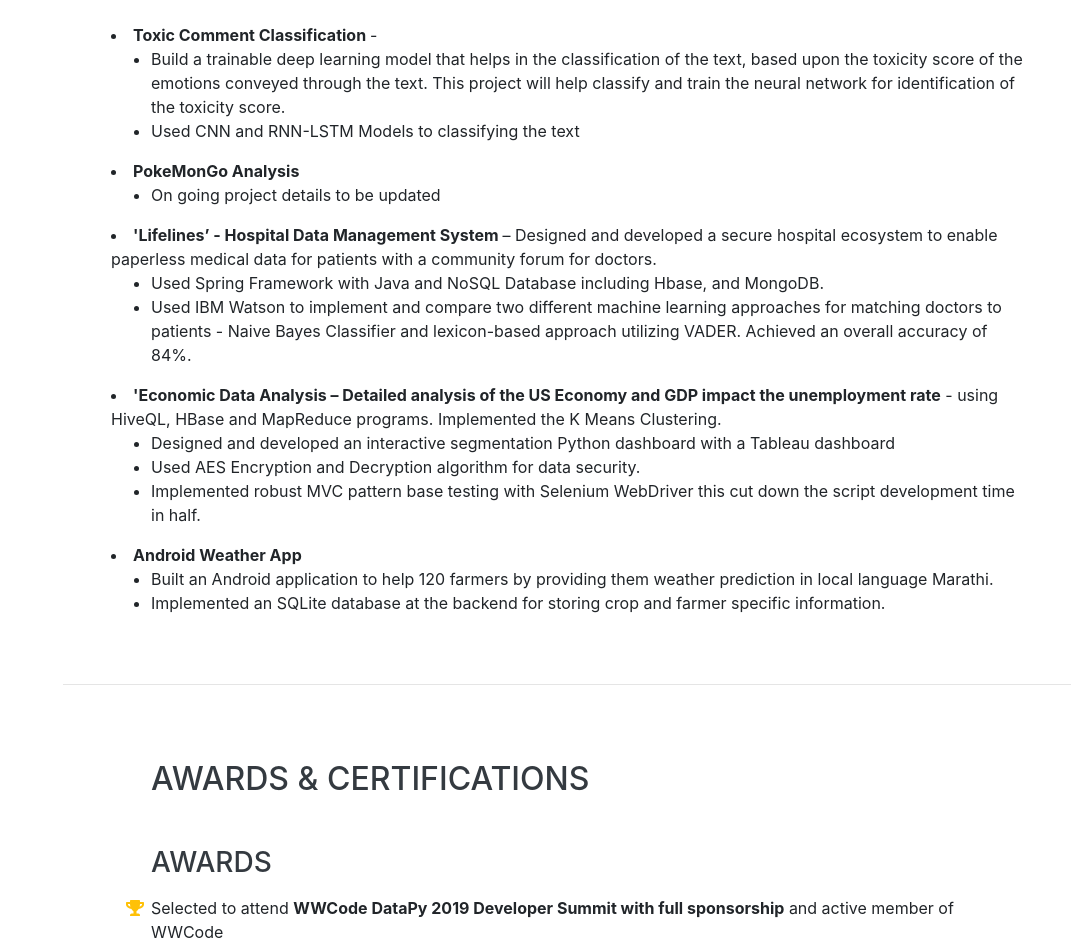
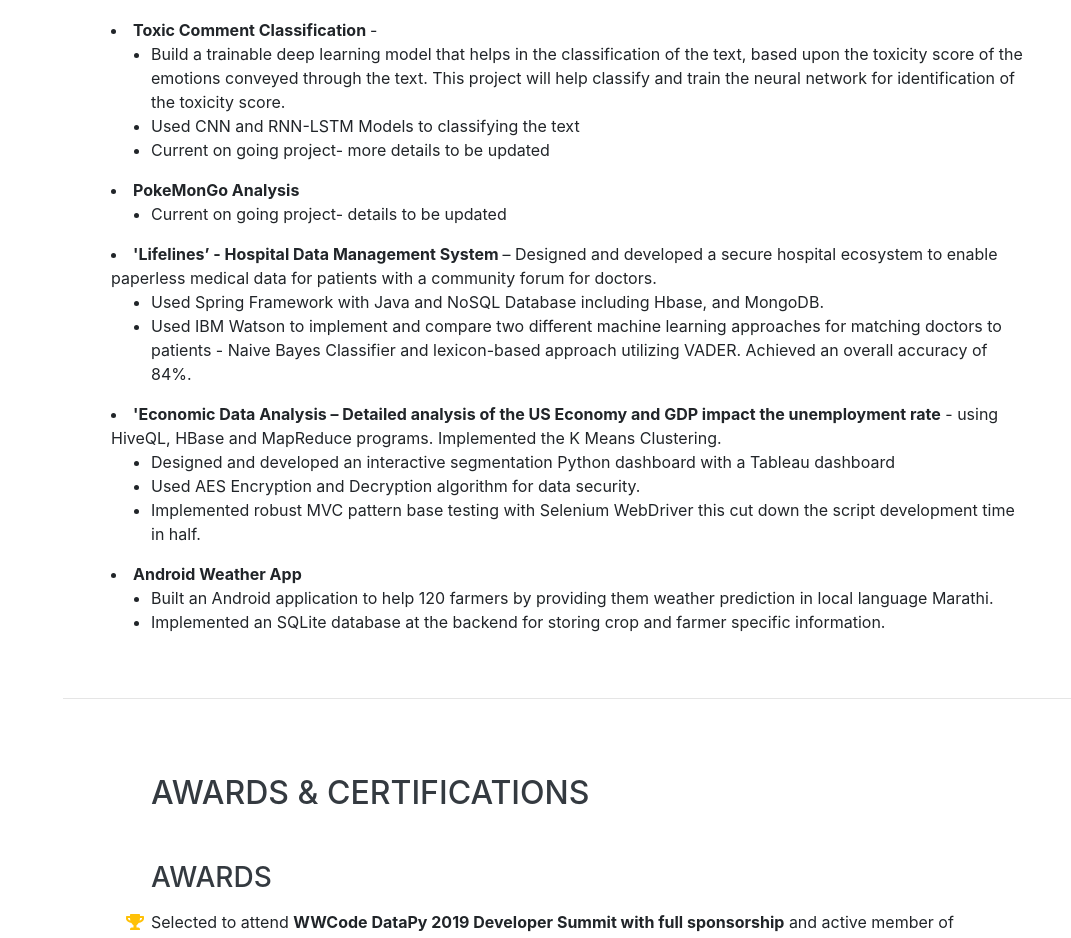
Before and after one commit to shivanibhoite/shivanibhoite.github.io, a website with bundled scripts: page index.html in a window 1280 px wide. Shown: the part 4200-5138 px from the top of the page, without its empty margins (209-1280 px from the left). Built offline with nearby package versions, Linux system fonts and the light colour scheme; a web font is replaced by a local one.

Commit message:
Update index.html

```diff
--- a/index.html
+++ b/index.html
@@ -312,6 +312,10 @@
               <li>
                 Used CNN and RNN-LSTM Models to classifying the text
               </li>
+
+              <li>
+              Current on going project- more details to be updated
+              </li>
         </ul></li>
 
 
@@ -320,7 +324,7 @@
           </b>
           <ul>
             <li>
-              On going project details to be updated
+              Current on going project- details to be updated
             </li>
           </ul>
         </li>
```
